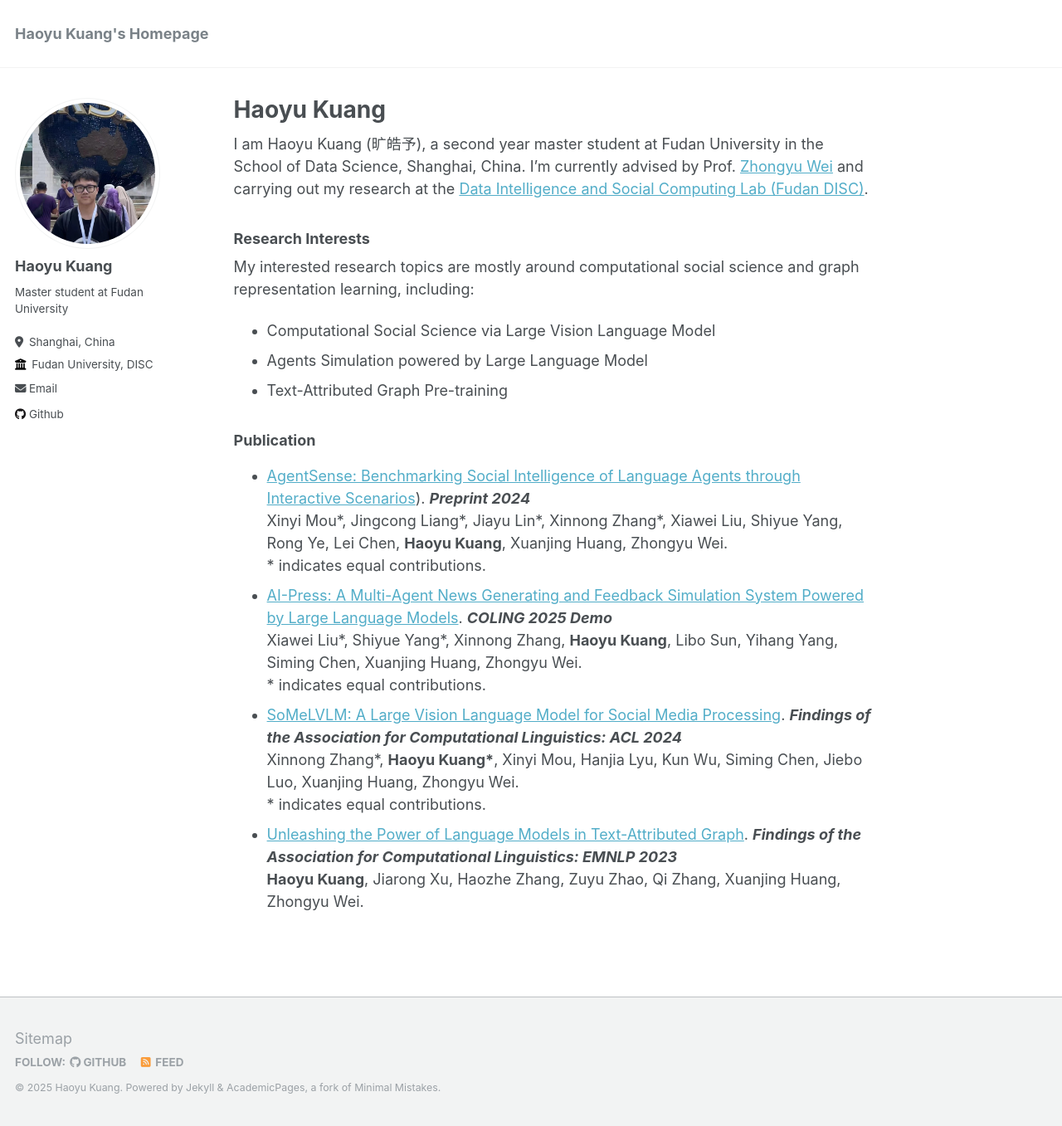
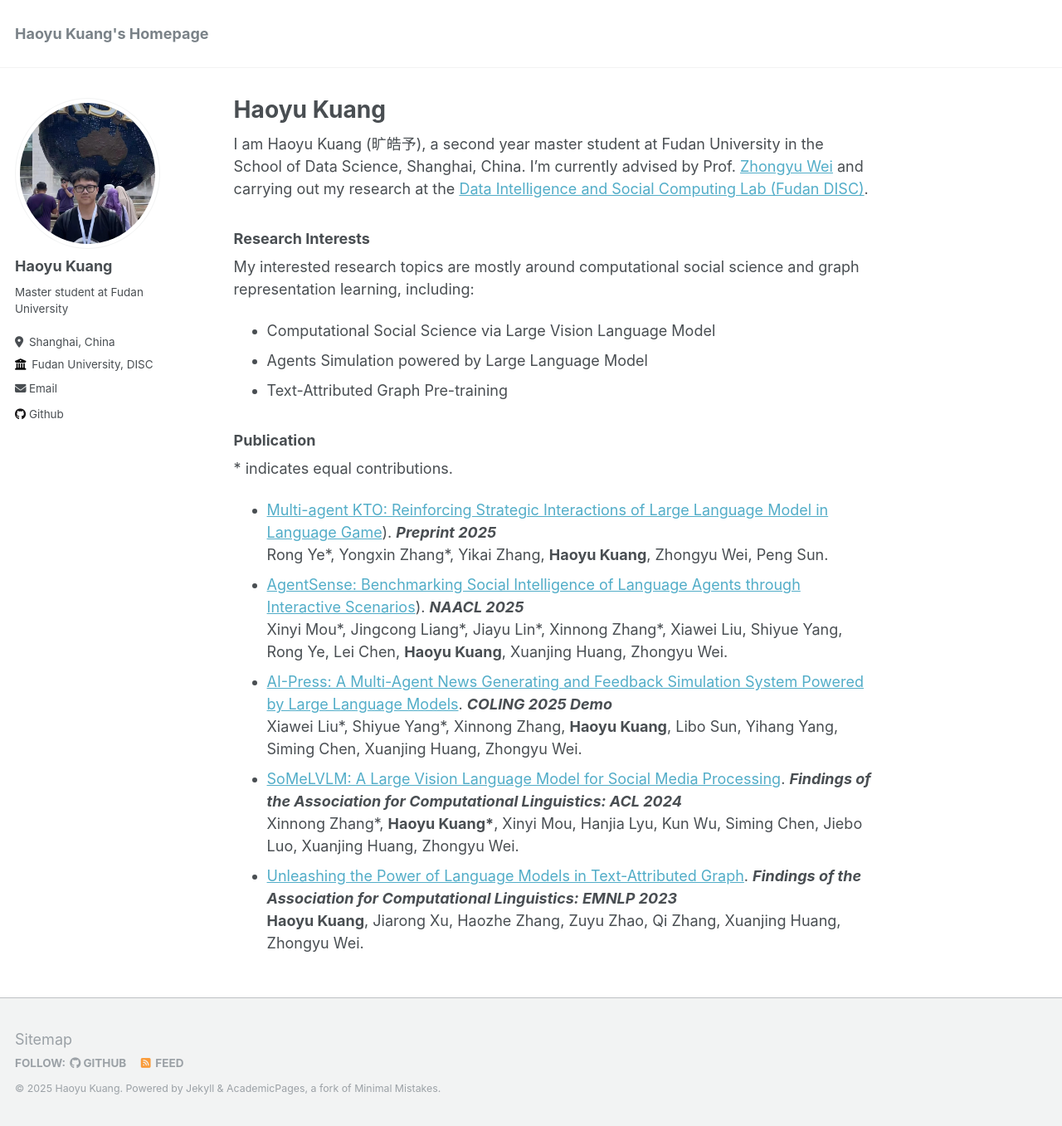
Before and after one commit to HaoyuK/HaoyuK.github.io, a Jekyll site: the page built from _pages/about.md, in a window 1280 px wide and 1357 px high. Shown: the whole window at 83% size. Built offline with Jekyll 4.4.1, drawn with Linux system fonts in a browser that asks for light colours.

Commit message:
Update about.md

```diff
--- a/_pages/about.md
+++ b/_pages/about.md
@@ -17,14 +17,14 @@ My interested research topics are mostly around computational social science and
 - Text-Attributed Graph Pre-training
 
 ### Publication
-- [AgentSense: Benchmarking Social Intelligence of Language Agents through Interactive Scenarios](https://arxiv.org/abs/2410.19346)). ***Preprint 2024***
+\* indicates equal contributions.
+- [Multi-agent KTO: Reinforcing Strategic Interactions of Large Language Model in Language Game](https://arxiv.org/abs/2501.14225)). ***Preprint 2025***
+  Rong Ye\*, Yongxin Zhang\*, Yikai Zhang, **Haoyu Kuang**, Zhongyu Wei, Peng Sun.
+- [AgentSense: Benchmarking Social Intelligence of Language Agents through Interactive Scenarios](https://arxiv.org/abs/2410.19346)). ***NAACL 2025***
   Xinyi Mou\*, Jingcong Liang\*, Jiayu Lin\*, Xinnong Zhang\*, Xiawei Liu, Shiyue Yang, Rong Ye, Lei Chen, **Haoyu Kuang**, Xuanjing Huang, Zhongyu Wei.
-  \* indicates equal contributions.
-- [AI-Press: A Multi-Agent News Generating and Feedback Simulation System Powered by Large Language Models](https://arxiv.org/abs/2410.07561). ***COLING 2025 Demo***
+- [AI-Press: A Multi-Agent News Generating and Feedback Simulation System Powered by Large Language Models](https://aclanthology.org/2025.coling-demos.8/). ***COLING 2025 Demo***
   Xiawei Liu\*, Shiyue Yang\*, Xinnong Zhang, **Haoyu Kuang**, Libo Sun, Yihang Yang, Siming Chen, Xuanjing Huang, Zhongyu Wei.
-  \* indicates equal contributions.
 - [SoMeLVLM: A Large Vision Language Model for Social Media Processing](https://aclanthology.org/2024.findings-acl.140/). ***Findings of the Association for Computational Linguistics: ACL 2024***
   Xinnong Zhang\*, **Haoyu Kuang\***, Xinyi Mou, Hanjia Lyu, Kun Wu, Siming Chen, Jiebo Luo, Xuanjing Huang, Zhongyu Wei.
-  \* indicates equal contributions.
 - [Unleashing the Power of Language Models in Text-Attributed Graph](https://aclanthology.org/2023.findings-emnlp.565/). ***Findings of the Association for Computational Linguistics: EMNLP 2023***
   **Haoyu Kuang**, Jiarong Xu, Haozhe Zhang, Zuyu Zhao, Qi Zhang, Xuanjing Huang, Zhongyu Wei.
```
